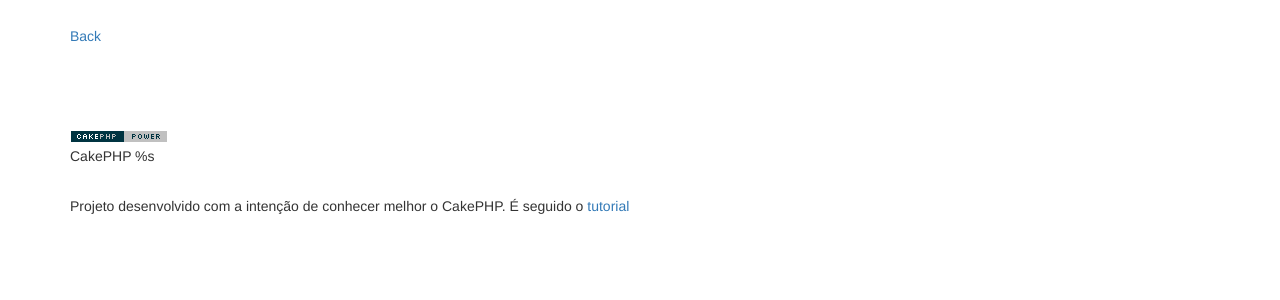
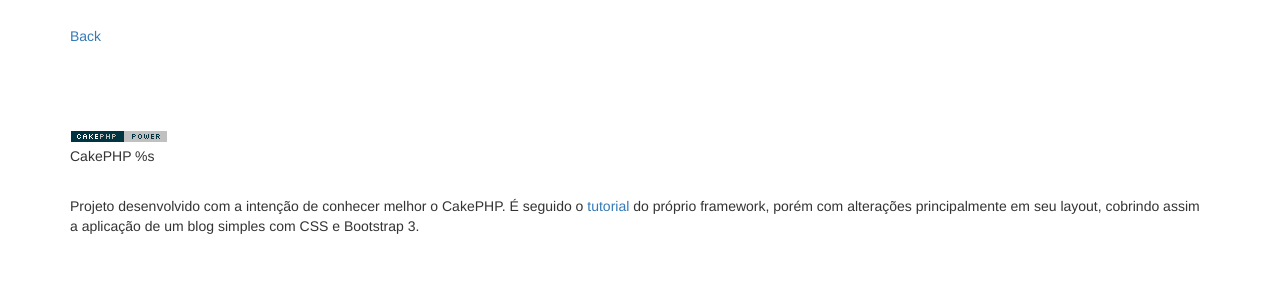
Before and after one commit to lemtd/blog-cakephp, a CakePHP app: the page made by app/View/Posts/add.ctp in a window 1280 px wide. Shown: the part 386-686 px from the top of the page. Run offline with PHP 8.4 and a stand-in for CakePHP, Linux system fonts and the light colour scheme; the template is opened without the code that fills it, so the values that code supplies are empty; form fields are guessed from the names that the template uses; some libraries are stand-ins or nearby versions.

Commit message:
Adicionando o footer

```diff
--- a/app/View/Elements/footer.ctp
+++ b/app/View/Elements/footer.ctp
@@ -2,6 +2,9 @@
     <?php echo $this->fetch('script'); ?>
     <br>
     <div class="container" id="footer">
-    <?php echo 'Projeto desenvolvido com a intenção de conhecer melhor o CakePHP. É seguido o '; ?><a href="https://book.cakephp.org/2/pt/tutorials-and-examples/blog/blog.html>">tutorial</a><php echo 'do próprio framework, porém com alterações principalmente em seu layout, cobrindo assim a aplicação de um blog simples com CSS e Bootstrap 3.'; ?>
-    </div><br><br>
+		<?php echo 'Projeto desenvolvido com a intenção de conhecer melhor o CakePHP. É seguido o '; ?>
+		<a href="https://book.cakephp.org/2/pt/tutorials-and-examples/blog/blog.html">tutorial</a>
+		<?php echo ' do próprio framework, porém com alterações principalmente em seu layout, cobrindo assim a aplicação de um blog simples com CSS e Bootstrap 3.'; ?>
+    </div>
+    <br><br>
 </footer>
```
